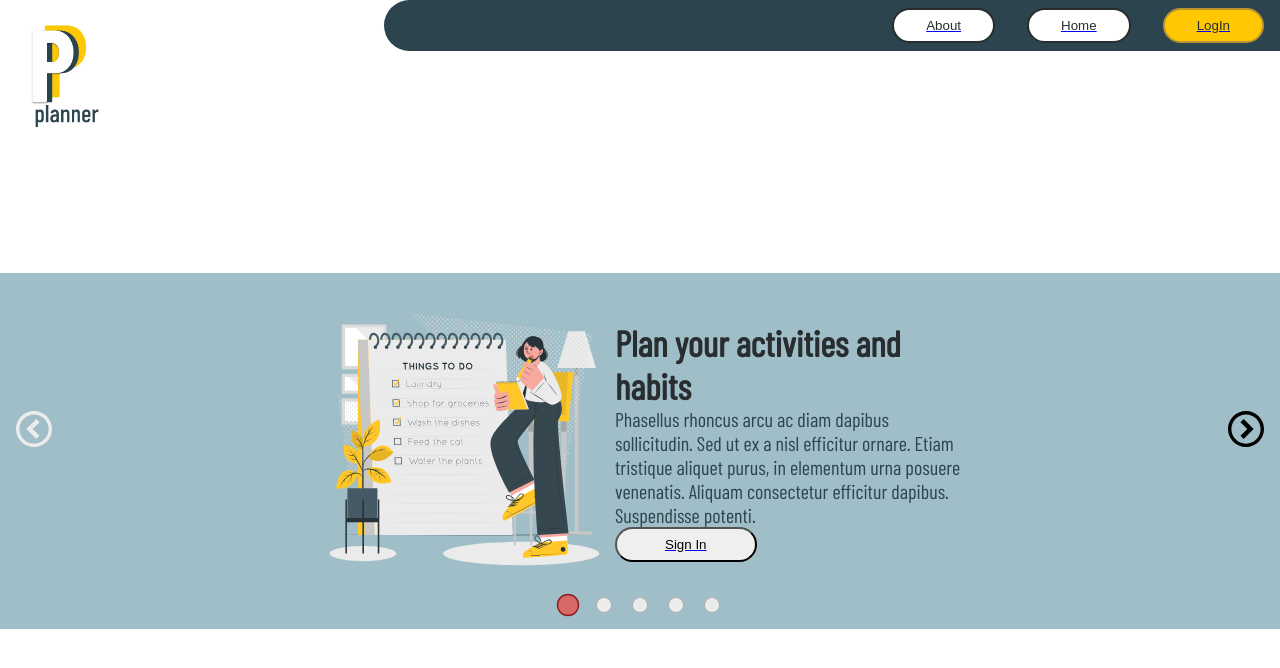
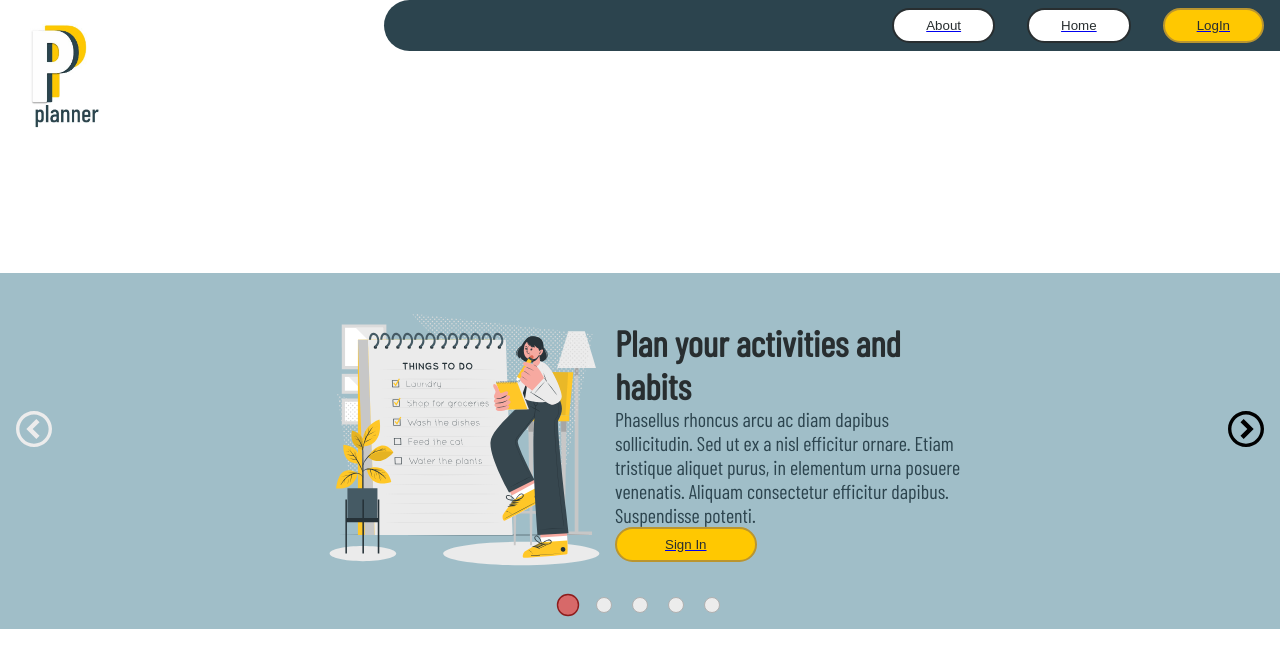
Before and after one commit to monika1127/PlannerApp, a React (Create React App) app: page /about in a window 1280 px wide. Shown: the top 668 px of the page. Built offline with nearby package versions, Linux system fonts and the light colour scheme.

Commit message:
button props modified (color-variant)

```diff
--- a/src/Components/SliderItems/AboutItem.js
+++ b/src/Components/SliderItems/AboutItem.js
@@ -13,7 +13,7 @@ const AboutItem = ({ data }) => {
                 <div className='about-info__title'>{data.title}</div>
                 <div className='about-info__description'>{data.description}</div>
                 <Link to='/signin'>
-                <Button size='large' color='secondary'>Sign In</Button>
+                <Button size='large' variant='secondary'>Sign In</Button>
                 </Link>
             </div>
         </div>
```
